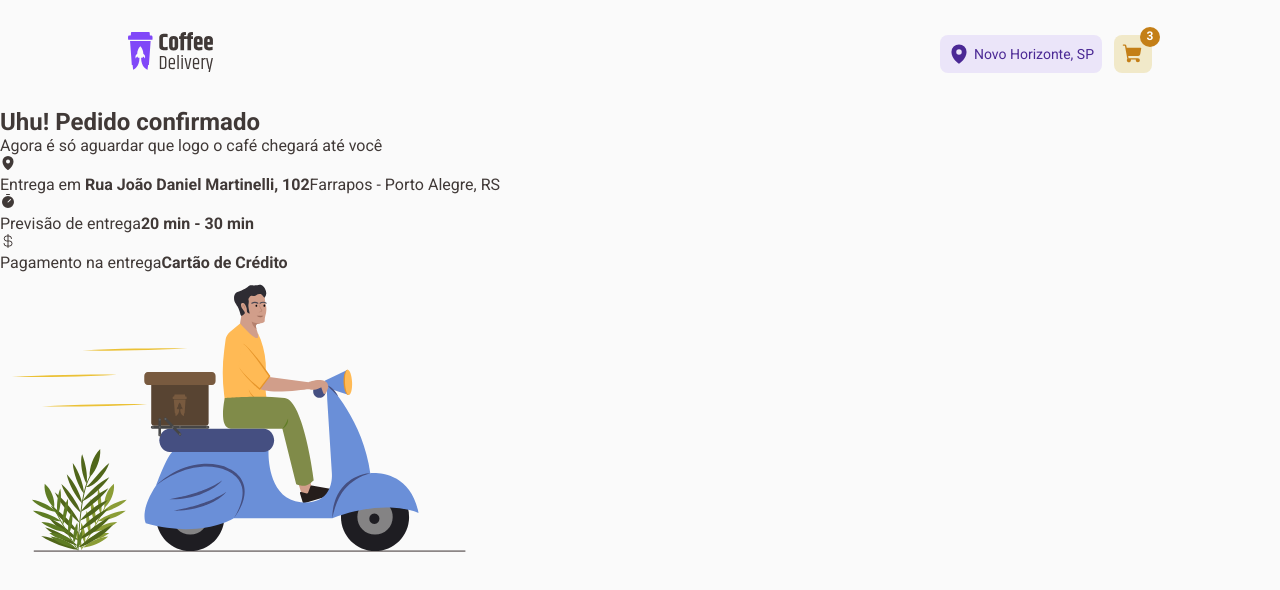
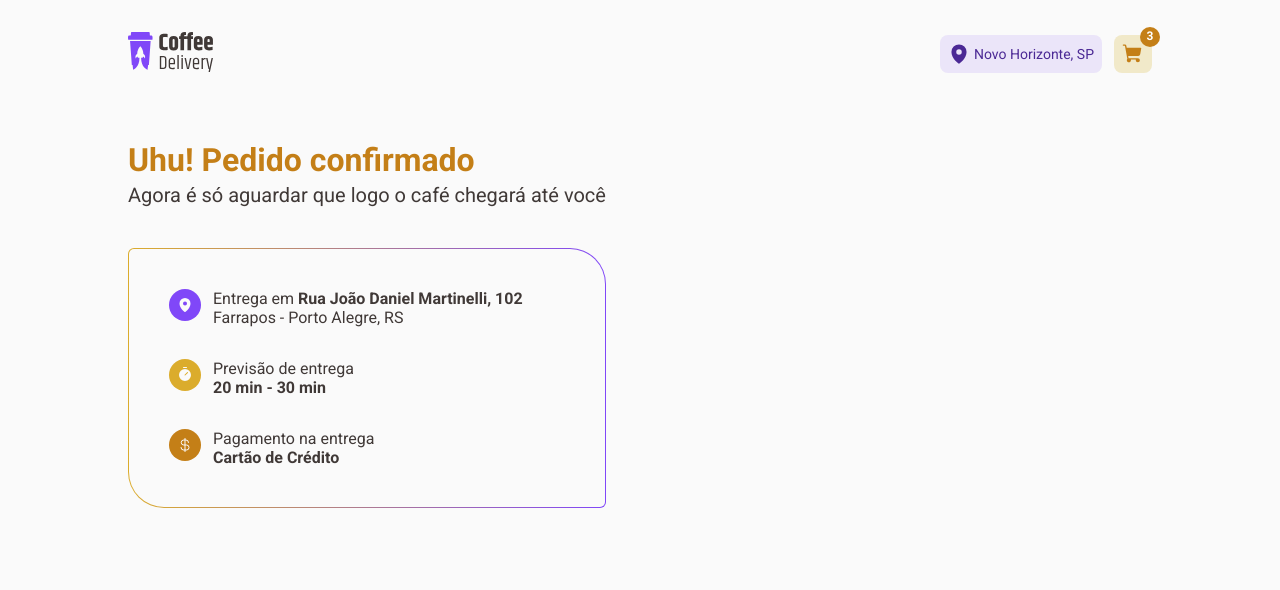
Before and after one commit to RafaelManfrim/Desafio02-Coffee-Delivery, a React (Vite) app: page /success in a window 1280 px wide. Shown: the top 590 px of the page. Built offline with nearby package versions, Linux system fonts and the light colour scheme.

Commit message:
Visual tela Success

```diff
--- a/src/pages/Success/index.tsx
+++ b/src/pages/Success/index.tsx
@@ -1,53 +1,56 @@
 import { CurrencyDollar, MapPin, Timer } from 'phosphor-react'
 
 import motoboyImg from '../../assets/motoboy.svg'
+import { useWindowDimensions } from '../../hooks/useWindowDimensions'
 
 import styles from './styles.module.scss'
 
 export function Success() {
+  const { width } = useWindowDimensions()
+
   return (
-    <div>
-      <div>
+    <div className={styles.successContainer}>
+      <div className={styles.successContainerInformations}>
         <h2>Uhu! Pedido confirmado</h2>
         <p>Agora é só aguardar que logo o café chegará até você</p>
-        <div>
-          <div>
-            <div>
-              <MapPin weight="fill" />
+        <div className={styles.orderInformation}>
+          <div className={styles.information}>
+            <div className={`${styles.iconCircle} ${styles.bgPurple}`}>
+              <MapPin weight="fill" size={16} />
             </div>
-            <div>
+            <div className={styles.informationText}>
               <span>
                 Entrega em <strong>Rua João Daniel Martinelli, 102</strong>
               </span>
               <span>Farrapos - Porto Alegre, RS</span>
             </div>
           </div>
-          <div>
-            <div>
-              <Timer weight="fill" />
+          <div className={styles.information}>
+            <div className={`${styles.iconCircle} ${styles.bgYellow}`}>
+              <Timer weight="fill" size={16} />
             </div>
-            <div>
+            <div className={styles.informationText}>
               <span>Previsão de entrega</span>
               <strong>20 min - 30 min</strong>
             </div>
           </div>
-          <div>
-            <div>
-              <CurrencyDollar />
+          <div className={styles.information}>
+            <div className={`${styles.iconCircle} ${styles.bgYellowDark}`}>
+              <CurrencyDollar size={16} />
             </div>
-            <div>
+            <div className={styles.informationText}>
               <span>Pagamento na entrega</span>
               <strong>Cartão de Crédito</strong>
             </div>
           </div>
         </div>
       </div>
-      <div>
+      {width > 1280 && (
         <img
           src={motoboyImg}
           alt="Entregador em uma moto azul levando um pedido da Coffee Delivery"
         />
-      </div>
+      )}
     </div>
   )
 }
--- a/src/pages/Success/styles.module.scss
+++ b/src/pages/Success/styles.module.scss
@@ -0,0 +1,90 @@
+.successContainer {
+  display: flex;
+  align-items: center;
+  justify-content: space-between;
+  padding: 2rem 10rem;
+  width: 100%;
+
+  @media (max-width: 1440px) {
+    padding: 2rem 8rem;
+  }
+
+  @media (max-width: 768px) {
+    padding: 2rem 5rem;
+  }
+}
+
+.successContainerInformations {
+
+  h2 {
+    color: var(--yellow-dark);
+    font-size: 2rem;
+    font-weight: 800;
+    line-height: 130%;
+  }
+
+  p {
+    color: var(--base-subtitle);
+    font-size: 1.25rem;
+    line-height: 130%;
+  }
+}
+
+.orderInformation {
+  margin-top: 2.5rem;
+  position: relative;
+  border: solid 1px transparent;
+  border-radius: 6px 36px;
+  padding: 2.5rem;
+  background: var(--background);
+  background-clip: padding-box;
+
+  &:before {
+    content: '';
+    position: absolute;
+    top: 0;
+    right: 0;
+    bottom: 0;
+    left: 0;
+    z-index: -1;
+    margin: -1px;
+    border-radius: inherit;
+    background: linear-gradient(to right, #DBAC2C, #8047F8);
+  }
+}
+
+.information {
+  display: flex;
+  gap: 0.75rem;
+
+  &+.information {
+    margin-top: 2rem;
+  }
+
+  .iconCircle {
+    width: 2rem;
+    height: 2rem;
+    display: flex;
+    align-items: center;
+    justify-content: center;
+    border-radius: 50%;
+    color: var(--background);
+  }
+
+  .bgYellow {
+    background-color: var(--yellow);
+  }
+
+  .bgPurple {
+    background-color: var(--purple);
+  }
+
+  .bgYellowDark {
+    background-color: var(--yellow-dark);
+  }
+
+  .informationText {
+    display: flex;
+    flex-direction: column;
+  }
+}
```
